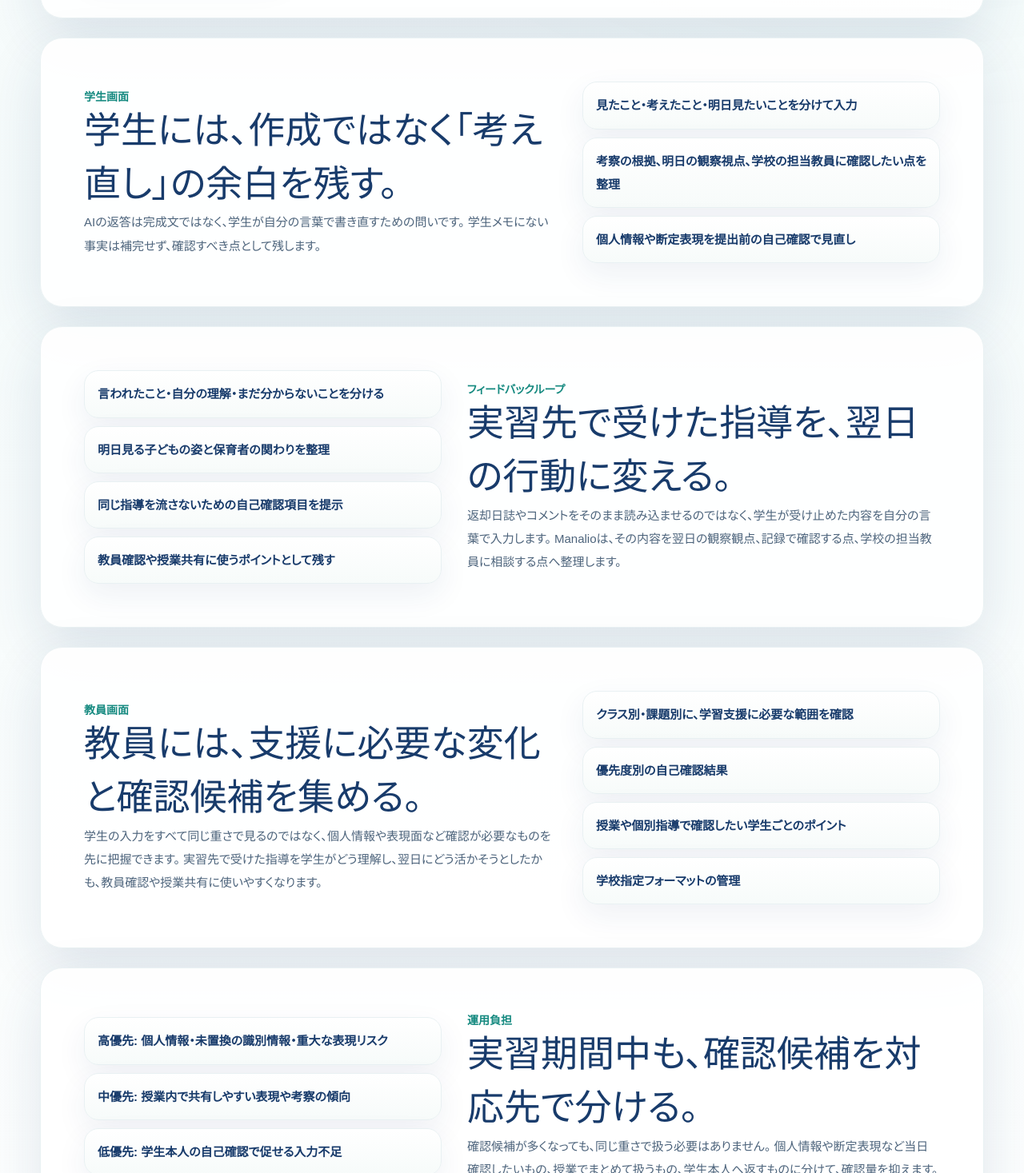
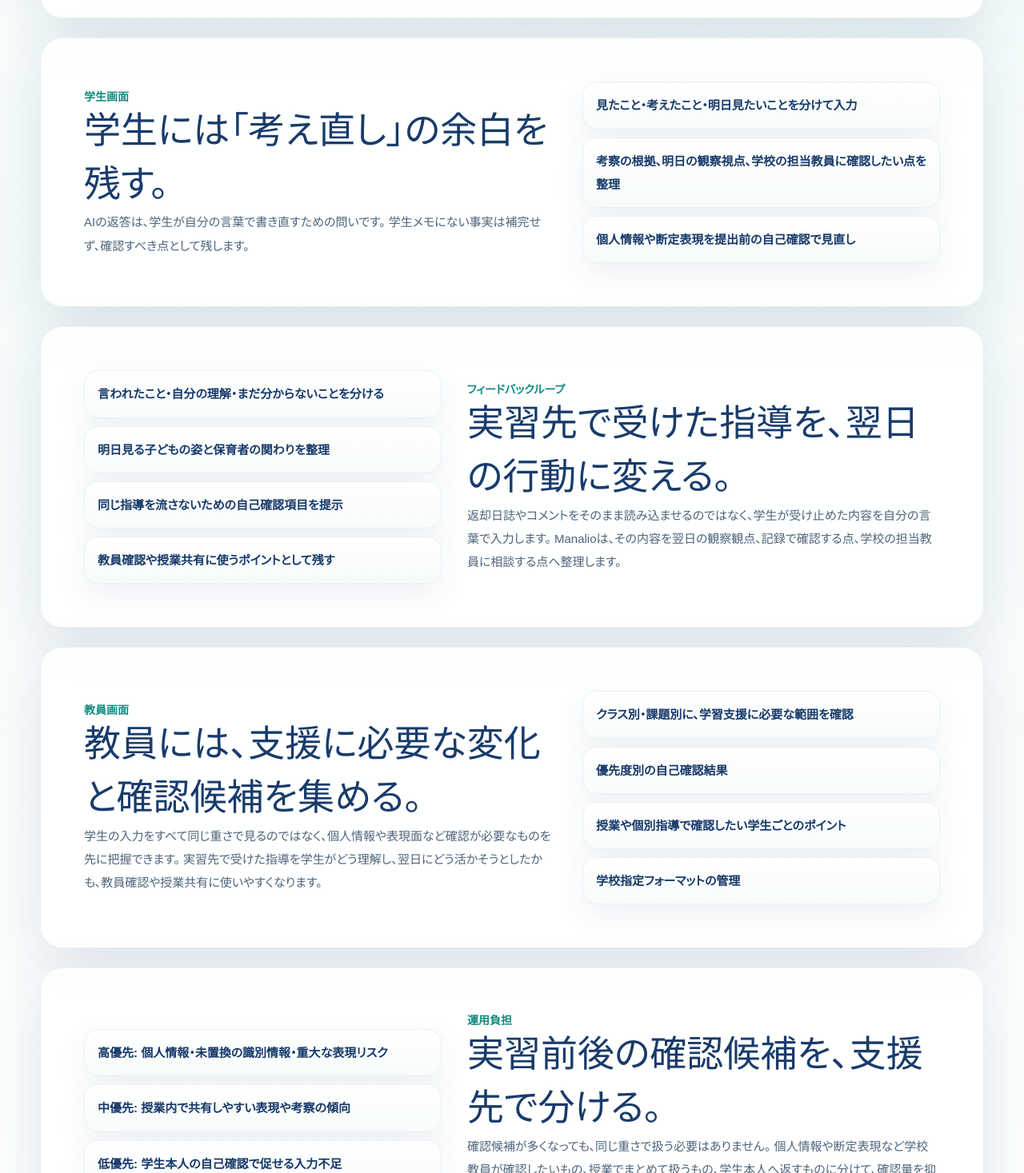
Before and after one commit to tanakasota1517-code/manalio-application-demo, a Next.js app: page /product in a window 1280 px wide. Shown: the part 1263-2730 px from the top of the page at 80% size. Built offline with nearby package versions, Linux system fonts and the light colour scheme; no server answers.

Commit message:
chore: refresh public demo app/product

```diff
--- a/app/product/page.jsx
+++ b/app/product/page.jsx
@@ -60,9 +60,9 @@ export default function ProductPage() {
         <section className="detail-section detail-split">
           <div>
             <span className="site-kicker">学生画面</span>
-            <h2>学生には、作成ではなく「考え直し」の余白を残す。</h2>
+            <h2>学生には「考え直し」の余白を残す。</h2>
             <p>
-              AIの返答は完成文ではなく、学生が自分の言葉で書き直すための問いです。
+              AIの返答は、学生が自分の言葉で書き直すための問いです。
               学生メモにない事実は補完せず、確認すべき点として残します。
             </p>
           </div>
@@ -110,10 +110,10 @@ export default function ProductPage() {
         <section className="detail-section detail-split reverse">
           <div>
             <span className="site-kicker">運用負担</span>
-            <h2>実習期間中も、確認候補を対応先で分ける。</h2>
+            <h2>実習前後の確認候補を、支援先で分ける。</h2>
             <p>
               確認候補が多くなっても、同じ重さで扱う必要はありません。
-              個人情報や断定表現など当日確認したいもの、授業でまとめて扱うもの、学生本人へ返すものに分けて、確認量を抑えます。
+              個人情報や断定表現など学校教員が確認したいもの、授業でまとめて扱うもの、学生本人へ返すものに分けて、確認量を抑えます。
             </p>
           </div>
           <div className="detail-list">
```
